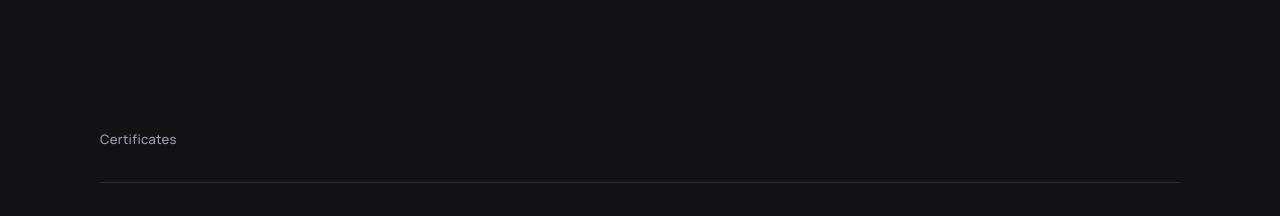
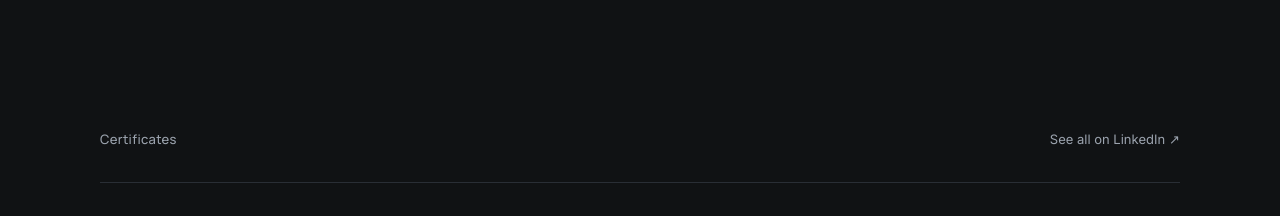
Before and after one commit to fiqhbdr/portofolio, a Next.js app: page / in a window 1280 px wide. Shown: the part 4080-4296 px from the top of the page. Built offline with nearby package versions, Linux system fonts and the light colour scheme; no server answers.

Commit message:
feat: link the certificates section to LinkedIn
The section lists six as a summary, so it needs a way through to the full
set. Placed in the heading row to keep the list itself untouched.

```diff
--- a/components/Certificates.tsx
+++ b/components/Certificates.tsx
@@ -5,9 +5,23 @@ export default function Certificates() {
   return (
     <section className="content-wrap py-20 md:py-28">
       <Reveal>
-        <h2 className="text-[13px] font-medium tracking-wide text-muted">
-          Certificates
-        </h2>
+        <div className="flex items-center justify-between gap-4">
+          <h2 className="text-[13px] font-medium tracking-wide text-muted">
+            Certificates
+          </h2>
+
+          {/* Deep link into the LinkedIn certifications section, so the list
+              here stays a summary while the full set lives in one place. */}
+          <a
+            href="https://www.linkedin.com/in/fiqih-badrian-27b73b286/details/certifications/"
+            target="_blank"
+            rel="noopener noreferrer"
+            className="flex shrink-0 items-center gap-1 text-[13px] text-muted transition-colors duration-250 hover:text-ink hover:underline"
+          >
+            See all on LinkedIn
+            <span aria-hidden>↗</span>
+          </a>
+        </div>
       </Reveal>
 
       <div className="mt-8 border-t border-line">
```
